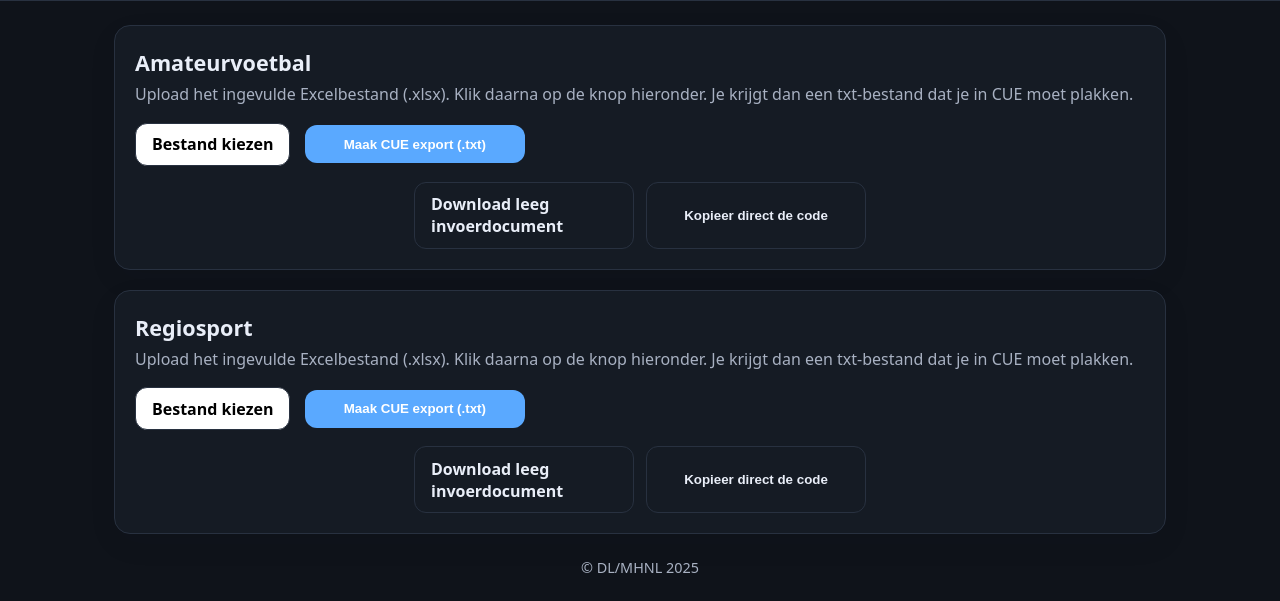
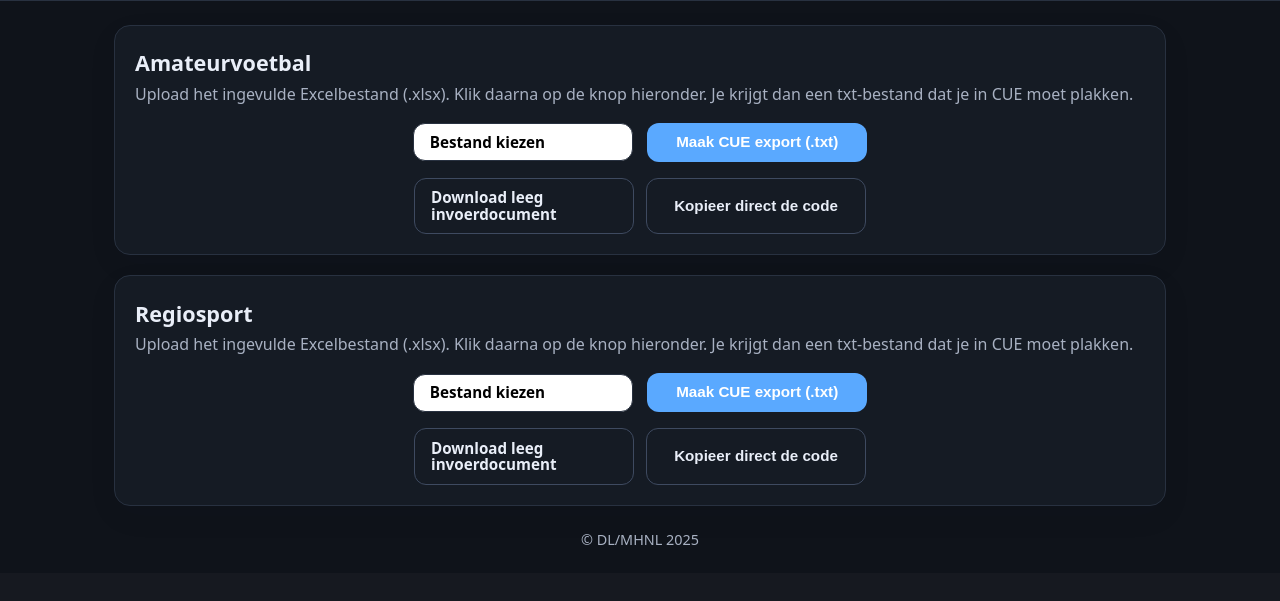
Before and after one commit to torstenfaruhn/dl-uitslagentool, a Flask app: page / in a window 1280 px wide. Shown: the part 339-940 px from the top of the page. After the commit the page ends 884 px from the top, so only its background shows below. Run offline with Flask 3, Linux system fonts and the light colour scheme.

Commit message:
Refactor CSS variables and button styles

```diff
--- a/static/style.css
+++ b/static/style.css
@@ -3,9 +3,12 @@
   --bg:#f7f8fb; --fg:#0b0d12; --muted:#69707d;
   --card:#ffffff; --brand:#1e88e5; --brand-dark:#176fbc; --outline:#d6dbe6;
   --ok:#2e7d32; --ok-dark:#236328;
+
+  --outline-btn:#cfd6e3;          /* lichtere grijstint voor outline-knoppen (light) */
   --hero-pad:16px;                 /* marge voor logo boven + teksten onder */
   --subtitle-size:1.05rem;         /* tevens de gap tussen de twee regels */
   --btn-width: 220px;              /* vaste breedte voor knoppen */
+  --btn-font: .95rem;              /* uniforme tekstgrootte in knoppen */
 }
 
 /* ---------- donkere modus (tijdgestuurd via .dark) ---------- */
@@ -13,6 +16,9 @@ html.dark{
   --bg:#0f131a; --fg:#e9eef8; --muted:#a8b1c2;
   --card:#151b24; --brand:#5aa9ff; --brand-dark:#4693e6; --outline:#283140;
   --ok:#3dbb58; --ok-dark:#2f9a47;
+
+  /* in dark mode een duidelijk lichtere rand voor outline-knoppen */
+  --outline-btn:#3e4a60;
 }
 
 *{box-sizing:border-box}
@@ -80,22 +86,41 @@ html,body{
   padding:.65rem 1rem; border-radius:12px; font-weight:600; cursor:pointer; transition:.15s ease;
   display:inline-flex; align-items:center; gap:.5rem; text-decoration:none; justify-content:center;
   min-width:var(--btn-width);
+  font-size:var(--btn-font);            /* uniforme tekstgrootte */
+  line-height:1.1;
 }
 .btn:hover{background:var(--brand-dark)}
 .btn:active{transform:translateY(1px)}
-.btn-outline{background:transparent; border-color:var(--outline); color:var(--fg)}
-.btn-outline:hover{border-color:var(--brand); color:var(--brand); background:rgba(30,136,229,.08)}
+.btn-outline{
+  background:transparent;
+  border-color:var(--outline-btn);     /* zichtbaar in zowel light/dark */
+  color:var(--fg);
+}
+.btn-outline:hover{
+  border-color:var(--brand);
+  color:var(--brand);
+  background:rgba(30,136,229,.08);
+}
 
 /* ---------- UPLOAD ---------- */
-.upload{ display:flex; gap:.9rem; flex-wrap:wrap; align-items:center; }
+.upload{
+  display:flex;
+  gap:.9rem;
+  flex-wrap:wrap;
+  align-items:center;
+  justify-content:center;              /* << alle bovenste knoppen centreren */
+}
 
 /* ---------- 'Bestand kiezen'-knop ---------- */
 .file{
   position:relative; display:inline-flex; align-items:center; gap:.6rem;
   border:1px solid var(--outline); border-radius:12px; padding:.6rem 1rem;
   background:#fff; cursor:pointer; transition:.15s ease; color:#000; /* zwart bij wit */
+  min-width:var(--btn-width);
+  font-size:var(--btn-font);            /* zelfde tekstgrootte als andere knoppen */
+  line-height:1.1;
 }
-html.dark .file{ color:#000; } /* ook zwart in dark mode bij witte knop */
+html.dark .file{ color:#000; }         /* ook zwart in dark mode bij witte knop */
 .file:hover{border-color:var(--brand)}
 .file input[type=file]{ position:absolute; inset:0; opacity:0; cursor:pointer; }
 .file .file__label{ font-weight:700; }
@@ -106,8 +131,13 @@ html.dark .file{ color:#000; } /* ook zwart in dark mode bij witte knop */
 .file.selected:hover{ background:var(--ok-dark); border-color:var(--ok-dark); }
 
 /* ---------- onder de forms ---------- */
-.actions{ margin:1rem 0 0; display:flex; justify-content:center; gap:.75rem; flex-wrap:wrap; }
-.actions--bottom .btn{ flex: 0 0 var(--btn-width); } /* vaste breedte, net als bovenste knoppen */
+.actions{
+  margin:1rem 0 0; display:flex; justify-content:center; gap:.75rem; flex-wrap:wrap;
+}
+.actions--bottom .btn{
+  flex: 0 0 var(--btn-width);          /* vaste breedte, gelijk aan de bovenste knoppen */
+  font-size:var(--btn-font);           /* expliciet gelijk houden */
+}
 
 /* helper */
 .visually-hidden{
```
